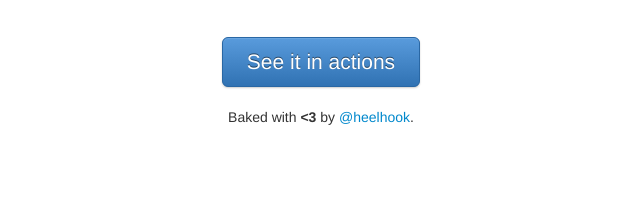
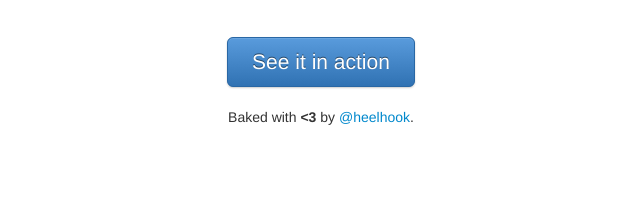
Before and after one commit to saurabh-developers/glowing-memory, a website: page example/index.html in a window 1280 px wide. Shown: the part 203-407 px from the top of the page, 319-959 px from the left. Drawn offline with nearby package versions, Linux system fonts and the light colour scheme; files that its build step writes are made by us from their sources; grey boxes are pictures that could not be loaded.

Commit message:
Update index.html
no chnage

```diff
--- a/example/index.html
+++ b/example/index.html
@@ -30,7 +30,7 @@
           Simple overlay instructions for your apps.
         </p>
         <img src="img/chardin.png" data-intro="An awesome 18th-century painter, who found beauty in everyday, common things." data-position="right" />
-        <a href="#" class="btn btn-large primary" data-toggle="chardinjs" data-intro="This button toggles the overlay, you can click it, even when the overlay is visible" data-position="left">See it in actions</a>
+        <a href="#" class="btn btn-large primary" data-toggle="chardinjs" data-intro="This button toggles the overlay, you can click it, even when the overlay is visible" data-position="left">See it in action</a>
         <a href="" id="opentour" class="hide" data-toggle="chardinjs">Or open it again</a>
         <div class="credits">
           <p data-intro="Author of this plugin, aka Pablo Fernandez" data-position="right">
```
